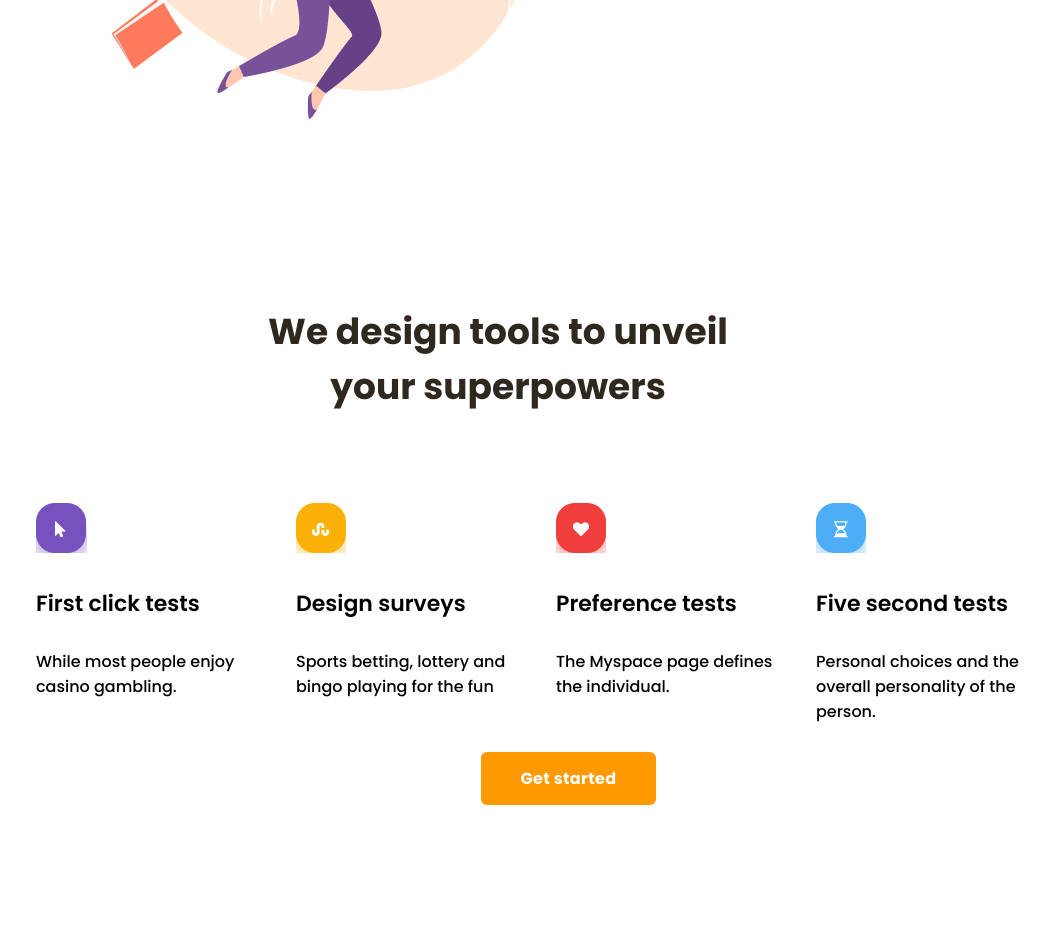
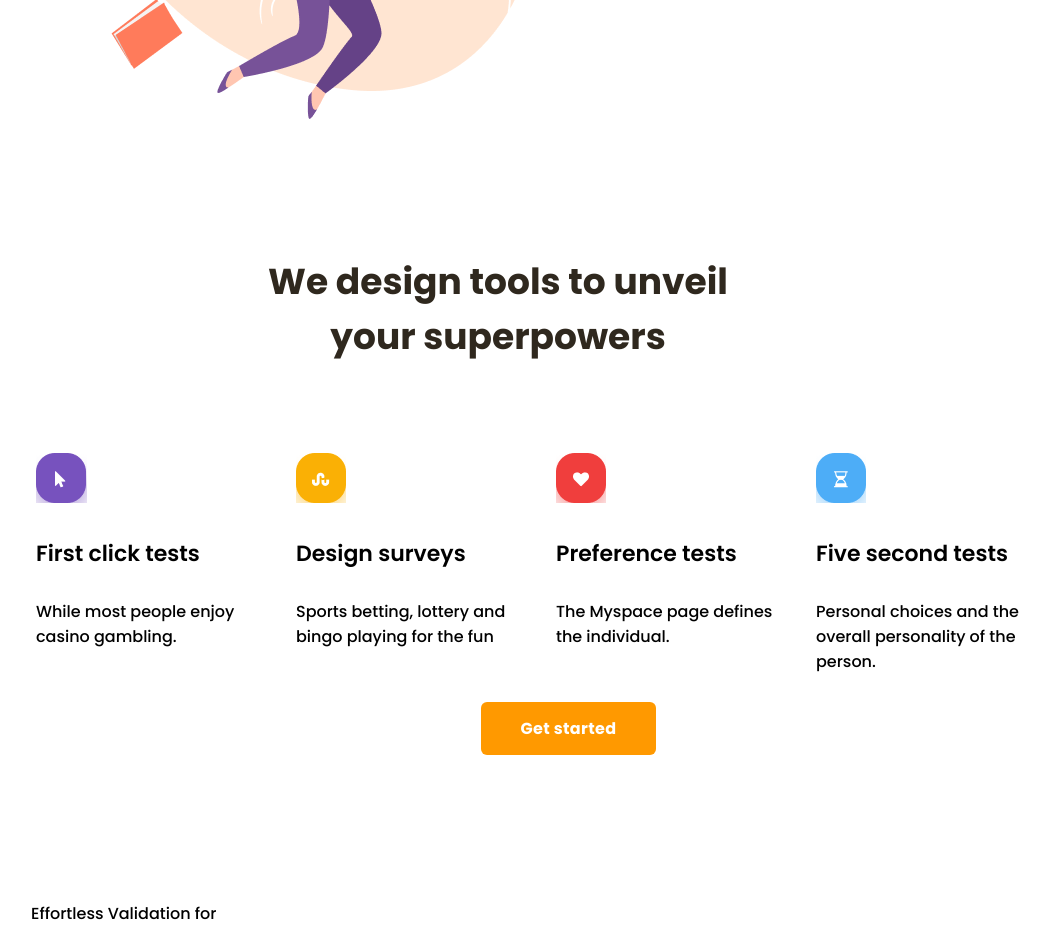
Before and after one commit to Thebeatkicks/productly, a plain HTML site: page index.html in a window 1280 px wide. Shown: the part 880-1814 px from the top of the page, without its empty margins (142-1192 px from the left). Drawn offline with Linux system fonts and the light colour scheme.

Commit message:
last version

```diff
--- a/index.html
+++ b/index.html
@@ -41,9 +41,10 @@
             <img src="/images/top-section.png" alt="Jumping people">
         </section>
 
-        <section style="margin-top: 50px; display: flex;">
-            <h3 style="text-align: center;">We design tools to unveil<br> your superpowers</h3>
+        <section class="second__section">
+            <h3>We design tools to unveil<br> your superpowers</h3>
         </section>
+
         <section>
             <div class="container">
                 <div class="card">
--- a/styles/index.css
+++ b/styles/index.css
@@ -8,10 +8,14 @@ body {
 section {
     display: inline-block;
     max-width: 1126px;
-    height: 100%;
     padding: 10px;
 }
 
+.second__section {
+    max-width: 100%;
+    display: flex;
+    flex-wrap: wrap;
+}
 .layout__example {
     display: flex;
     flex-wrap: wrap;
```
